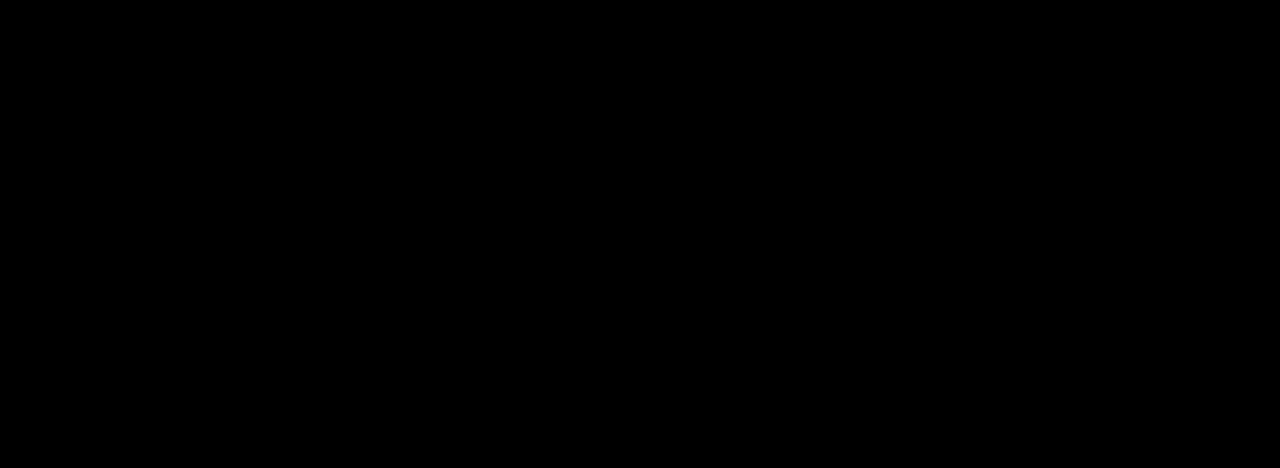
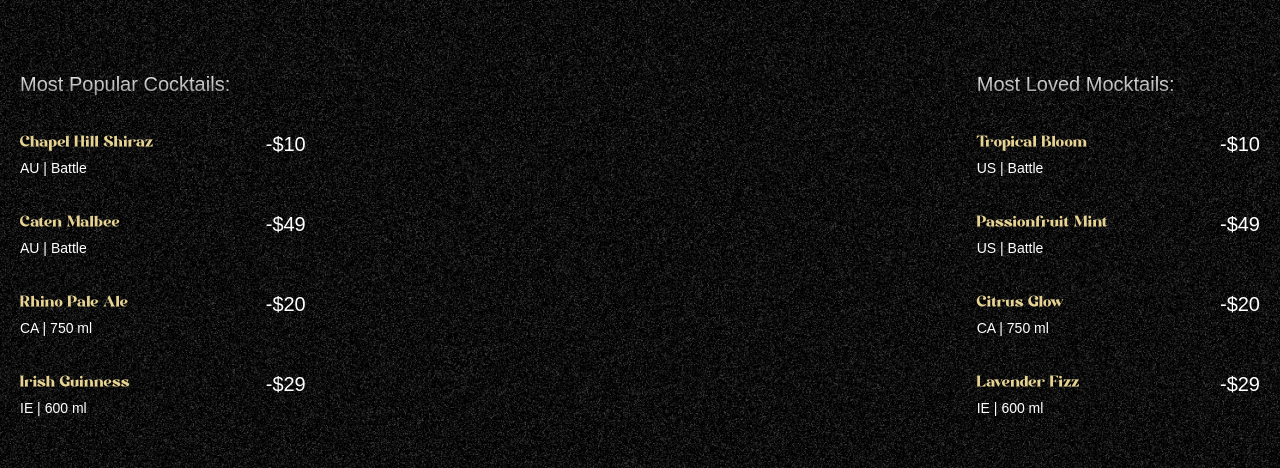
Before and after one commit to Cokumujr/mojito, a React (Vite) app: page / in a window 1280 px wide. Shown: the part 890-1358 px from the top of the page. Built offline with nearby package versions, Linux system fonts and the light colour scheme; a web font is replaced by a local one.

Commit message:
cocktails section completed

```diff
--- a/src/App.jsx
+++ b/src/App.jsx
@@ -3,6 +3,7 @@
 import { ScrollTrigger, SplitText } from "gsap/all"
 import Navbar from "./components/Navbar";
 import Hero from "./components/Hero";
+import Cocktails from "./components/Cocktails";
 
 
 gsap.registerPlugin(ScrollTrigger, SplitText);
@@ -13,6 +14,7 @@
     <main>
       <Navbar />
       <Hero />
+      <Cocktails />
 
     </main>
 
--- /dev/null
+++ b/src/components/Cocktails.jsx
@@ -0,0 +1,69 @@
+import gsap from 'gsap'
+import { cocktailLists, mockTailLists } from '../constants'
+import { useGSAP } from '@gsap/react'
+
+const Cocktails = () => {
+
+    useGSAP(() => {
+        const parallaxtl = gsap.timeline({
+            scrollTrigger: {
+                trigger: '#cocktails',
+                start: 'top 30%',
+                end: 'bottom 80%',
+                scrub: true,
+            }
+        })
+            .from('#c-left-leaf', { x: -100, y: 100 })
+            .from('#c-right-leaf', { x: 100, y: 100 })
+    })
+
+    return (
+        <section id='cocktails' className='noisy'>
+            <img src="/images/cocktail-left-leaf.png" alt="l-leaf" id='c-left-leaf' />
+            <img src="/images/cocktail-right-leaf.png" alt="r-leaf" id='c-right-leaf' />
+
+            <div className='list'>
+                <div className='popular'>
+                    <h2 className='title'>Most Popular Cocktails:</h2>
+
+                    <ul>
+                        {cocktailLists.map((drink) => (
+                            <li key={drink.name} >
+                                <div className='md:me-28'>
+                                    <h3>{drink.name}</h3>
+                                    <p >{drink.country} | {drink.detail}</p>
+                                </div>
+                                <span>-{drink.price}</span>
+                            </li>
+                        ))}
+                    </ul>
+
+                </div>
+
+                <div className='loved'>
+                    <h2 className='title'>Most Loved Mocktails:</h2>
+
+                    <ul>
+                        {mockTailLists.map((drink) => (
+                            <li key={drink.name} >
+                                <div className='me-28'>
+                                    <h3>{drink.name}</h3>
+                                    <p >{drink.country} | {drink.detail}</p>
+                                </div>
+                                <span>-{drink.price}</span>
+                            </li>
+                        ))}
+                    </ul>
+
+                </div>
+            </div>
+
+
+
+
+
+        </section>
+    )
+}
+
+export default Cocktails
```
